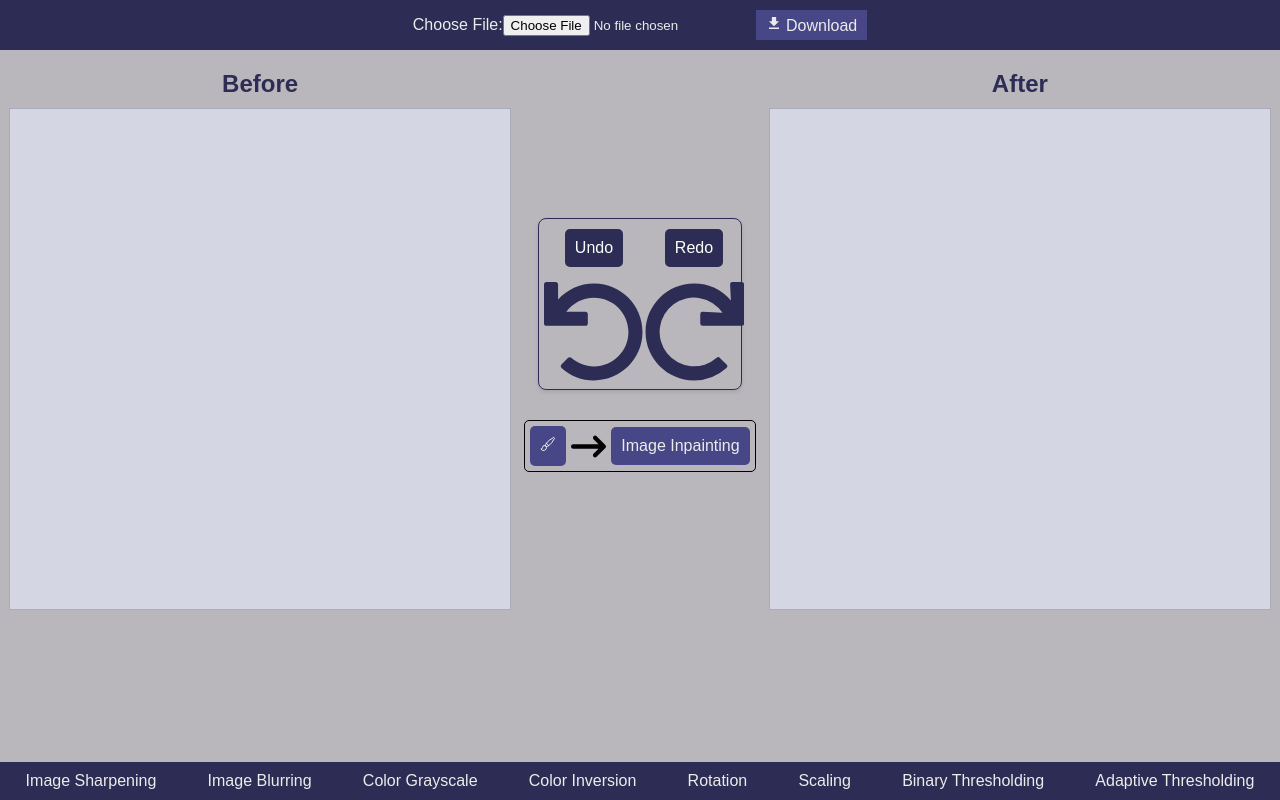
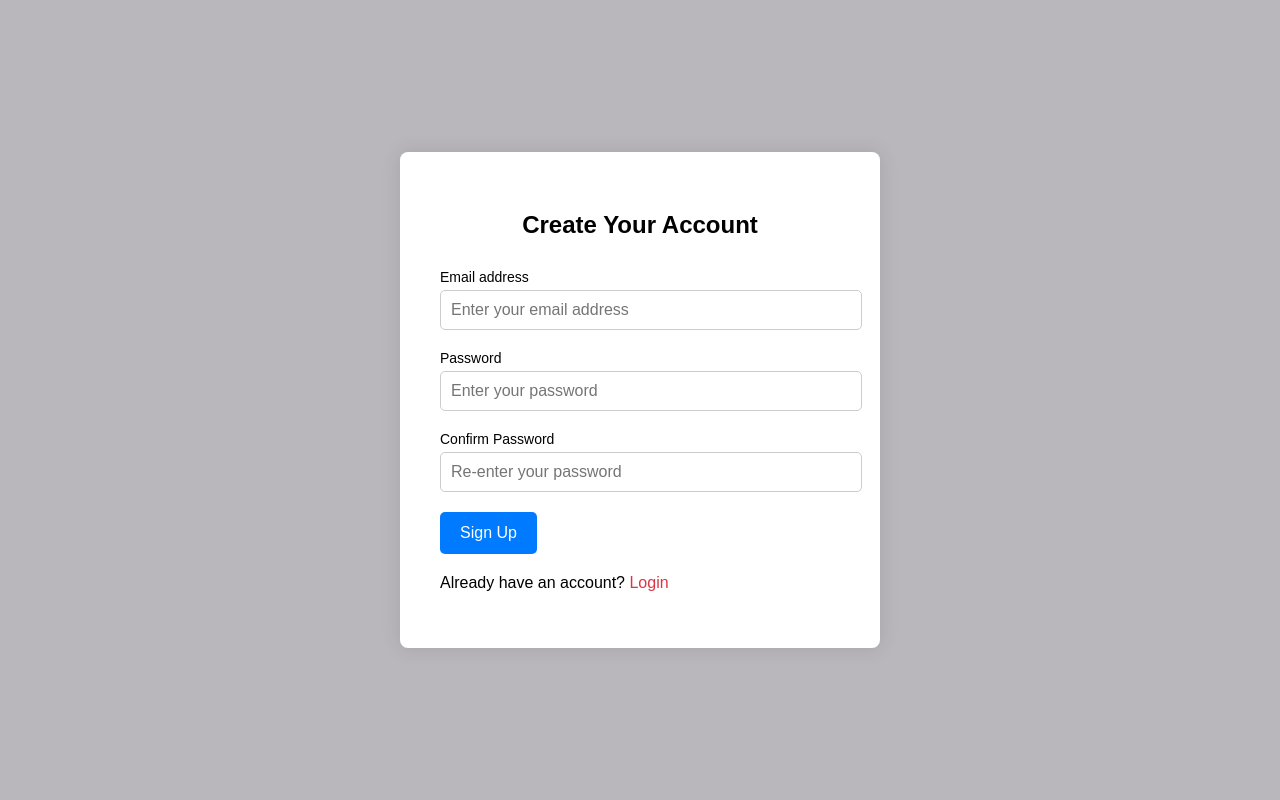
Before and after one commit to itay825/image-project-front, a React (Vite) app: page /register in a window 1280 px wide. Built offline with nearby package versions, Linux system fonts and the light colour scheme.

Commit message:
checkpoint

```diff
--- a/package.json
+++ b/package.json
@@ -10,9 +10,12 @@
     "preview": "vite preview"
   },
   "dependencies": {
+    "axios": "^1.6.8",
+    "js-cookie": "^3.0.5",
     "react": "^18.2.0",
     "react-dom": "^18.2.0",
-    "react-icons": "^5.0.1"
+    "react-icons": "^5.0.1",
+    "react-router-dom": "^6.22.3"
   },
   "devDependencies": {
     "@types/react": "^18.2.55",
--- a/src/comp/AfterCanvasContainer.jsx
+++ b/src/comp/AfterCanvasContainer.jsx
@@ -45,13 +45,36 @@ const AfterCanvasContainer = ({ paintMode }) => {
 
         ctx.lineWidth = 30;
         ctx.lineCap = 'round';
-        ctx.strokeStyle = 'rgba(255, 255, 0, 0.5)';
+        ctx.strokeStyle = 'rgba(0, 0, 0, 1)';
 
         ctx.lineTo(event.clientX - canvas.offsetLeft, event.clientY - canvas.offsetTop);
         ctx.stroke();
         ctx.beginPath();
         ctx.moveTo(event.clientX - canvas.offsetLeft, event.clientY - canvas.offsetTop);
       };
+
+      // const applyMask = () => {
+      //   // Your masking logic here
+      //   // For example, you can create a new canvas for the mask and apply it to the original canvas
+      //   const maskCanvas = document.createElement('canvas');
+      //   maskCanvas.width = canvas.width;
+      //   maskCanvas.height = canvas.height;
+      //   const maskCtx = maskCanvas.getContext('2d');
+      //   maskCtx.fillStyle = 'yellow';
+      //   maskCtx.fillRect(0, 0, maskCanvas.width, maskCanvas.height);
+
+      //   ctx.globalCompositeOperation = 'destination-in';
+      //   ctx.drawImage(maskCanvas, 0, 0);
+
+      //   // Convert the masked canvas to a data URL
+      //   const maskedDataURL = canvas.toDataURL();
+
+      //   // Reset composite operation
+      //   ctx.globalCompositeOperation = 'source-over';
+
+      //   // Log the masked data URL to the console
+      //   console.log('Masked Canvas Data URL:', maskedDataURL);
+      // };
 
       canvas.addEventListener('mousedown', startPaint);
       canvas.addEventListener('mouseup', endPaint);
@@ -72,6 +95,7 @@ const AfterCanvasContainer = ({ paintMode }) => {
     <div className="canvas-container">
       <label className="title">After</label>
       <canvas id="canvas2" ref={canvasRef2} width={500} height={500}></canvas>
+      {/* <button onClick={applyMask}>Apply Mask</button> */}
     </div>
   );
 };
--- /dev/null
+++ b/src/comp/ForUser.jsx
@@ -0,0 +1,20 @@
+import React from "react";
+import { Link } from 'react-router-dom';
+
+export default function LandingPage() {
+
+  return (
+    <div>
+      <div className="container h-100">
+        <div className="row h-100">
+          <div className="col-12">
+            <p>
+              <Link to="/login" className="btn btn-success">Login</Link> |
+              <Link to="/register" className="btn btn-success">Register</Link>
+            </p>
+          </div>
+        </div>
+      </div>
+    </div>
+  );
+}
--- /dev/null
+++ b/src/comp/Login.jsx
@@ -0,0 +1,63 @@
+import React, { useState } from "react";
+import axios from 'axios';
+import { useNavigate } from "react-router-dom";
+import '../css/LoginCss.css';
+
+export default function LoginPage() {
+    const [email, setEmail] = useState('');
+    const [password, setPassword] = useState('');
+    const navigate = useNavigate();
+
+    const logInUser = () => {
+        if (email.length === 0) {
+            alert("Email has been left blank!");
+        } else if (password.length === 0) {
+            alert("Password has been left blank!");
+        } else {
+            axios.post('http://127.0.0.1:5000/login', {
+                email: email,
+                password: password
+            }, {
+                withCredentials: true  // Ensure credentials are included in the request
+            })
+            .then(function (response) {
+                console.log(response); // Check the entire response object
+
+                // Set a cookie (replace 'myCookieName' and 'myCookieValue' with actual values)
+                document.cookie = 'myCookieName=myCookieValue; expires=Thu, 01 Jan 2030 00:00:00 UTC; path=/';
+
+                navigate("/");
+            })
+            .catch(function (error) {
+                console.error(error, 'error');
+                if (error.response && error.response.status === 401) {
+                    alert("Invalid credentials");
+                }
+            });
+        }
+    }
+
+    return (
+        <div className="container-custom">
+            <div className="login-container">
+                <div className="login-form">
+                    <h2 className="login-heading">Log Into Your Account</h2>
+                    <div className="form-group">
+                        <label className="form-label" htmlFor="email">Email address</label>
+                        <input type="email" value={email} onChange={(e) => setEmail(e.target.value)} id="email" className="form-control" placeholder="Enter your email address" />
+                    </div>
+                    <div className="form-group">
+                        <label className="form-label" htmlFor="password">Password</label>
+                        <input type="password" value={password} onChange={(e) => setPassword(e.target.value)} id="password" className="form-control" placeholder="Enter your password" />
+                    </div>
+                    <div className="form-group">
+                        <button type="button" className="btn btn-primary" onClick={logInUser}>Login</button>
+                    </div>
+                    <div className="text-center">
+                        <p className="mb-0">Don't have an account? <a href="/register" className="link-danger">Register</a></p>
+                    </div>
+                </div>
+            </div>
+        </div>
+    );
+}
--- /dev/null
+++ b/src/comp/SignUp.jsx
@@ -0,0 +1,63 @@
+import React, { useState } from "react";
+import axios from 'axios';
+import { useNavigate } from "react-router-dom";
+import '../css/LoginCss.css';
+
+export default function RegisterPage() {
+
+    const [email, setEmail] = useState('');
+    const [password, setPassword] = useState('');
+    const [confirmPassword, setConfirmPassword] = useState('');
+    const navigate = useNavigate();
+
+    const registerUser = () => {
+        // Check if passwords match
+        if (password !== confirmPassword) {
+            alert("Passwords do not match");
+            return;
+        }
+
+        axios.post('http://127.0.0.1:5000/signup', {
+            email: email,
+            password: password
+        })
+        .then(function (response) {
+            console.log(response);
+            navigate("/");
+        })
+        .catch(function (error) {
+            console.log(error, 'error');
+            if (error.response.status === 401) {
+                alert("Invalid credentials");
+            }
+        });
+    };
+
+    return (
+        <div className="container-custom">
+            <div className="login-container">
+                <div className="login-form">
+                    <h2 className="login-heading">Create Your Account</h2>
+                    <div className="form-group">
+                        <label className="form-label" htmlFor="email">Email address</label>
+                        <input type="email" value={email} onChange={(e) => setEmail(e.target.value)} id="email" className="form-control" placeholder="Enter your email address" />
+                    </div>
+                    <div className="form-group">
+                        <label className="form-label" htmlFor="password">Password</label>
+                        <input type="password" value={password} onChange={(e) => setPassword(e.target.value)} id="password" className="form-control" placeholder="Enter your password" />
+                    </div>
+                    <div className="form-group">
+                        <label className="form-label" htmlFor="confirmPassword">Confirm Password</label>
+                        <input type="password" value={confirmPassword} onChange={(e) => setConfirmPassword(e.target.value)} id="confirmPassword" className="form-control" placeholder="Re-enter your password" />
+                    </div>
+                    <div className="form-group">
+                        <button type="button" className="btn btn-primary" onClick={registerUser}>Sign Up</button>
+                    </div>
+                    <div className="text-center">
+                        <p className="small fw-bold mt-2 pt-1 mb-0">Already have an account? <a href="/login" className="link-danger">Login</a></p>
+                    </div>
+                </div>
+            </div>
+        </div>
+    );
+}
--- a/src/comp/TopBar.jsx
+++ b/src/comp/TopBar.jsx
@@ -1,6 +1,7 @@
-import React from "react";
+import React, { useState } from "react";
 import '../css/TopBarCss.css';
 import { IoMdDownload } from "react-icons/io";
+import User from './ForUser';
 
 const TopBar = ({ handleDownload }) => {
   return (
@@ -9,6 +10,7 @@ const TopBar = ({ handleDownload }) => {
         <label htmlFor="fileInput">Choose File:</label>
         <input type="file" id="fileInput" />
         <button onClick={handleDownload}><IoMdDownload /> Download</button>
+        <User />
       </div>
     </div>
   );
--- /dev/null
+++ b/src/css/LoginCss.css
@@ -0,0 +1,69 @@
+.container-custom {
+  height: 100vh;
+  display: flex;
+  justify-content: center;
+  align-items: center;
+}
+
+.login-container {
+  display: flex;
+  justify-content: center;
+  align-items: center;
+}
+
+.login-form {
+  width: 400px;
+  background-color: #fff;
+  border-radius: 8px;
+  padding: 40px;
+  box-shadow: 0 0 20px rgba(0, 0, 0, 0.1);
+}
+
+.login-heading {
+  font-size: 24px;
+  font-weight: bold;
+  margin-bottom: 30px;
+  text-align: center;
+}
+
+.form-group {
+  margin-bottom: 20px;
+}
+
+.form-label {
+  display: block;
+  font-size: 14px;
+  margin-bottom: 5px;
+}
+
+.form-control {
+  width: 100%;
+  padding: 10px;
+  font-size: 16px;
+  border-radius: 5px;
+  border: 1px solid #ccc;
+}
+
+.btn-primary {
+  background-color: #007bff;
+  color: #fff;
+  border: none;
+  border-radius: 5px;
+  padding: 12px 20px;
+  font-size: 16px;
+  cursor: pointer;
+  transition: background-color 0.3s ease;
+}
+
+.btn-primary:hover {
+  background-color: #0056b3;
+}
+
+.link-danger {
+  color: #dc3545;
+  text-decoration: none;
+}
+
+.link-danger:hover {
+  text-decoration: underline;
+}
--- a/src/main.jsx
+++ b/src/main.jsx
@@ -1,9 +1,46 @@
-import React from 'react'
-import ReactDOM from 'react-dom/client'
-import App from './App.jsx'
+import React, { useState } from 'react';
+import ReactDOM from 'react-dom/client';
+import { BrowserRouter, Routes, Route } from 'react-router-dom';
+import App from './App';
+import './App.css';
+import LoginPage from './comp/Login';
+import RegisterPage from './comp/SignUp';
+
+function MainComponent() {
+  const [showApp, setShowApp] = useState(false);
+
+  // Logic to determine which component to show
+  const renderComponent = () => {
+    if (showApp) {
+      return (
+        <App />
+      );
+    } else {
+      return (
+        <div className="vh-100 gradient-custom">
+          <div className="container">
+            <BrowserRouter>
+              <Routes>
+                <Route path="/" element={<App />} />
+                <Route path="/login" element={<LoginPage />} />
+                <Route path="/register" element={<RegisterPage />} />
+              </Routes>
+            </BrowserRouter>
+          </div>
+        </div>
+      );
+    }
+  };
+
+  return (
+    <>
+      {renderComponent()}
+    </>
+  );
+}
 
 ReactDOM.createRoot(document.getElementById('root')).render(
   <React.StrictMode>
-    <App />
+    <MainComponent />
   </React.StrictMode>,
-)
+);
```
Also changed, not shown: 2 other files (tests, documents, lock files or other folders).
